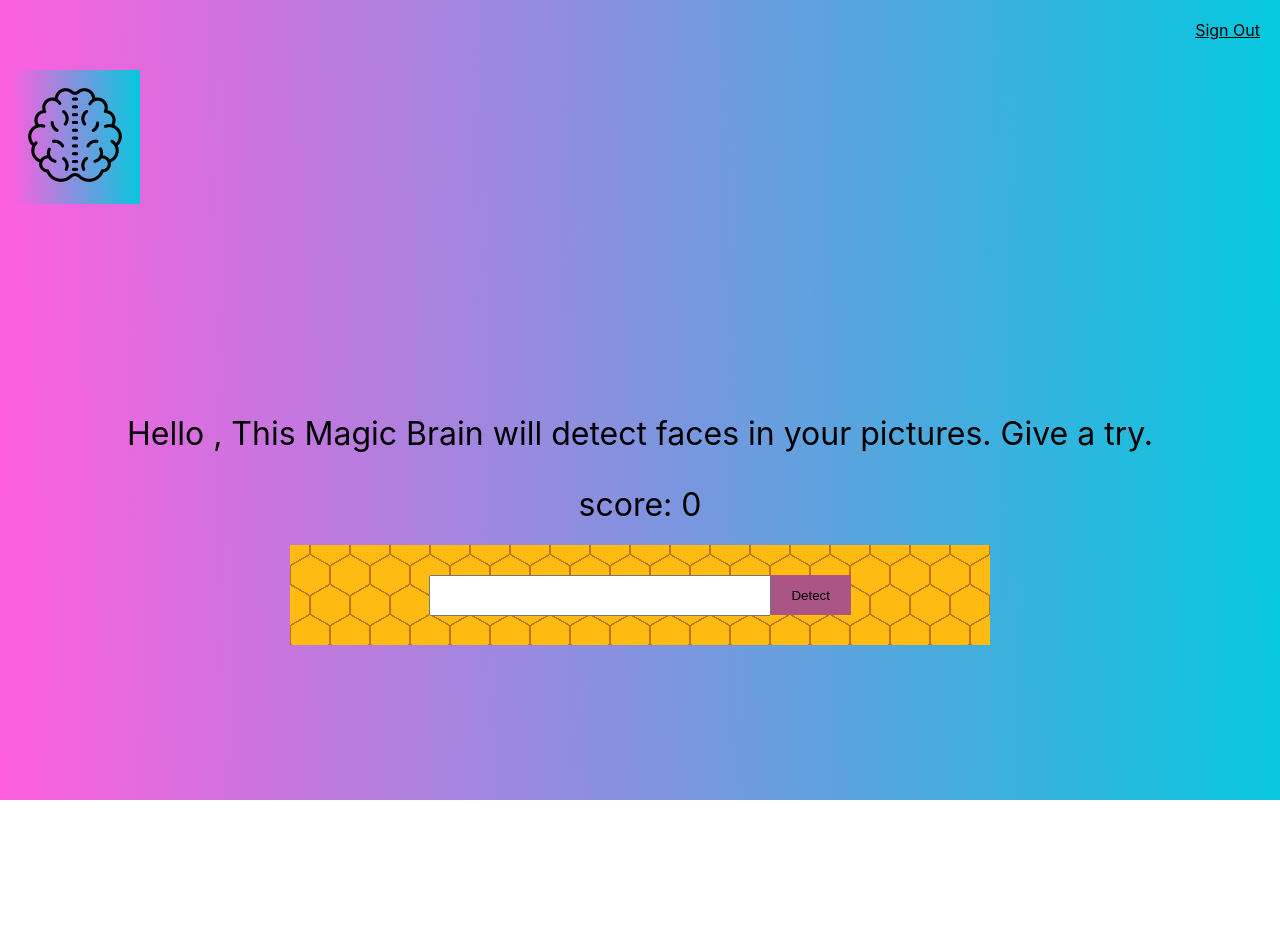
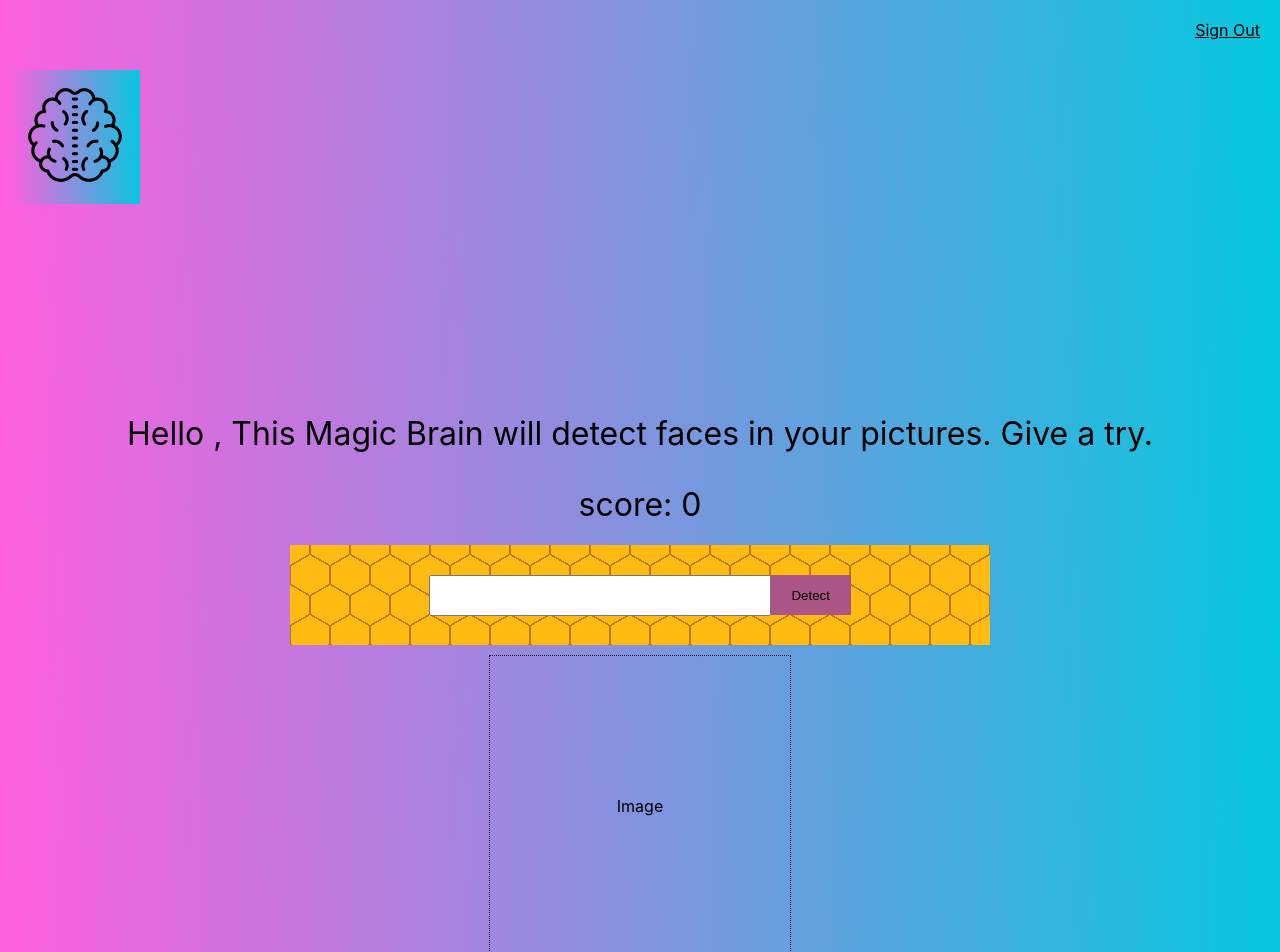
Before and after one commit to vinayv-456/face-recognition-platform, a React (Create React App) app: page /home in a window 1280 px wide. Shown: the top 952 px of the page. Before the commit the page ends 800 px from the top, so only its background shows below. Built offline with nearby package versions, Linux system fonts and the light colour scheme.

Commit message:
Add image placeholder for face recognition

```diff
--- a/src/components/FaceRecognition/FaceRecognition.css
+++ b/src/components/FaceRecognition/FaceRecognition.css
@@ -14,3 +14,12 @@
   position: absolute;
   border: 3px solid black;
 }
+
+#image-placeholder{
+  border: 1px dotted black;
+  width: 300px;
+  height: 300px;
+  display: flex;
+  justify-content: center;
+  align-items: center;
+}
--- a/src/components/FaceRecognition/FaceRecognition.js
+++ b/src/components/FaceRecognition/FaceRecognition.js
@@ -26,7 +26,8 @@ const FaceRecognition = ({ imageUrl }) => {
   return (
       <div className='bounding-box'>
         {
-          imageUrl &&
+          imageUrl
+          ?
           <div style={{ position:'relative'}}>
           <img id='input-image' alt='' src={imageUrl} width='300px' height='300px'/>
           {
@@ -39,6 +40,10 @@ const FaceRecognition = ({ imageUrl }) => {
             />
           }
           </div>
+          :
+          <div id="image-placeholder">
+            Image
+          </div>
         }
 
       </div>
```
